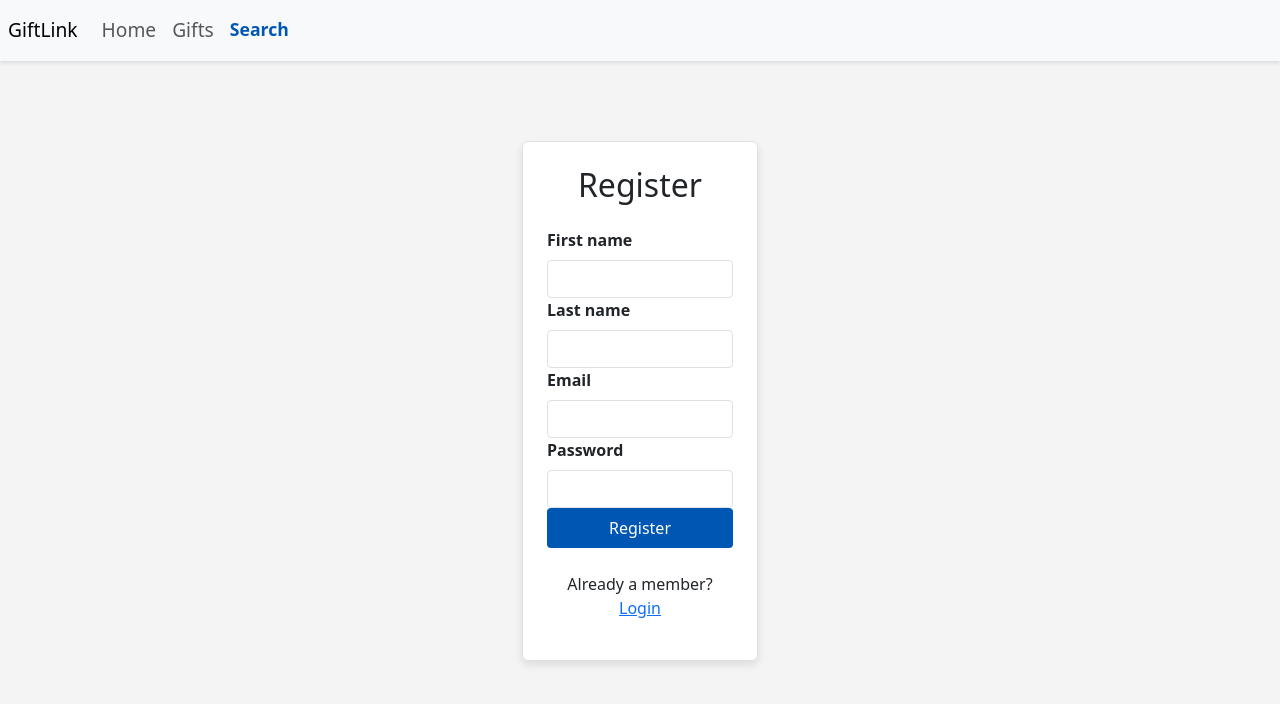
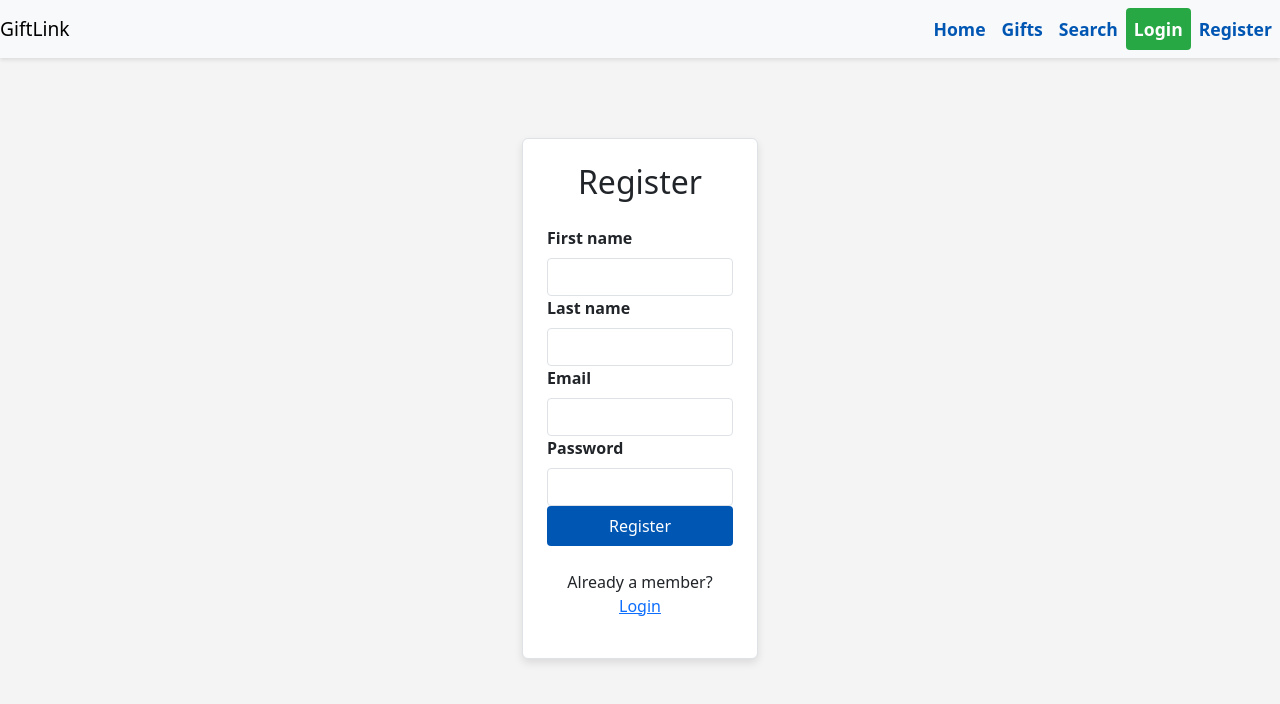
Before and after one commit to neo-the-coder/fullstack-capstone-project, a React (Create React App) app in the folder giftlink-frontend/: page /app/register in a window 1280 px wide. Shown: the top 704 px of the page. Built offline with nearby package versions, Linux system fonts and the light colour scheme.

Commit message:
update: navbar register

```diff
--- a/giftlink-frontend/src/components/Navbar/Navbar.js
+++ b/giftlink-frontend/src/components/Navbar/Navbar.js
@@ -1,24 +1,80 @@
-import React from 'react';
+import React, { useEffect } from 'react'
+import { Link, useNavigate } from 'react-router-dom'
+import {urlConfig} from '../../config';
+import { useAppContext } from '../../context/AuthContext';
 
 export default function Navbar() {
+    const { isLoggedIn, setIsLoggedIn, userName, setUserName } = useAppContext();
+
+  const navigate=useNavigate();
+    useEffect(() => {
+        const authTokenFromSession = sessionStorage.getItem('auth-token');
+        const nameFromSession = sessionStorage.getItem('name');
+        if (authTokenFromSession) {
+            if(isLoggedIn && nameFromSession) {
+              setUserName(nameFromSession);
+            } else {
+              sessionStorage.removeItem('auth-token');
+              sessionStorage.removeItem('name');
+              sessionStorage.removeItem('email');
+              setIsLoggedIn(false);
+            }
+        }
+    },[isLoggedIn, setIsLoggedIn, setUserName])
+    const handleLogout=()=>{
+        sessionStorage.removeItem('auth-token');
+        sessionStorage.removeItem('name');
+        sessionStorage.removeItem('email');
+        setIsLoggedIn(false);
+        navigate(`/app`);
+
+    }
+    const profileSecton=()=>{
+      navigate(`/app/profile`);
+    }
     return (
-        <nav className="navbar navbar-expand-lg navbar-light bg-light px-2">
-            <a className="navbar-brand" href="/">GiftLink</a>
+        <>
+            <nav className="navbar navbar-expand-lg navbar-light bg-light" id='navbar_container'>
+        <a className="navbar-brand" href={`${urlConfig.backendUrl}/app`}>GiftLink</a>
 
-            <div className="collapse navbar-collapse" id="navbarNav">
-                <ul className="navbar-nav">
-                    {/* Task 1: Add links to Home and Gifts below*/}
-                    <li>
-                        <a className="nav-link" href="/home.html">Home</a>
-                    </li>
-                    <li>
-                        <a className="nav-link" href="/app">Gifts</a>
+        <button className="navbar-toggler" type="button" data-toggle="collapse" data-target="#navbarNav" aria-controls="navbarNav" aria-expanded="false" aria-label="Toggle navigation">
+          <span className="navbar-toggler-icon"></span>
+        </button>
+
+        <div className="collapse navbar-collapse justify-content-end" id="navbarNav">
+          <ul className="navbar-nav">
+            <li className="nav-item">
+              <a className="nav-link" href="/home.html">Home</a> {/* Link to home.html */}
+            </li>
+            <li className="nav-item">
+              <Link className="nav-link" to="/app">Gifts</Link> {/* Updated Link */}
+            </li>
+            <li className="nav-item">
+              <Link className="nav-link" to="/app/search">Search</Link>
+            </li>
+            <ul className="navbar-nav ml-auto">
+            {isLoggedIn ? (
+                <>
+                <li className="nav-item"> <span className="nav-link" style={{color: "black", cursor:"pointer"}} onClick={profileSecton}>Welcome, {userName}</span> </li>
+                <li className="nav-item"><button className="nav-link login-btn" onClick={handleLogout}>Logout</button></li>
+                </>
+                )  : (
+                <>
+                    <li className="nav-item">
+
+                    <Link className="nav-link login-btn" to="/app/login">Login</Link>
                     </li>
                     <li className="nav-item">
-                        <a className="nav-link" to="/app/search">Search</a>
+                    <Link className="nav-link register-btn" to="/app/register">Register</Link>
                     </li>
-                </ul>
-            </div>
-        </nav>
-    );
+                </>
+            )
+
+            }
+            </ul>
+          </ul>
+        </div>
+      </nav>
+        </>
+    )
 }
--- a/giftlink-frontend/src/components/RegisterPage/RegisterPage.js
+++ b/giftlink-frontend/src/components/RegisterPage/RegisterPage.js
@@ -1,14 +1,51 @@
 import React, { useState } from 'react';
 import './RegisterPage.css';
+import {urlConfig} from '../../config'
+import { useAppContext } from '../../context/AuthContext'
+import { useNavigate } from 'react-router-dom'
 
 function RegisterPage() {
     const [firstName, setFirstName] = useState('');
     const [lastName, setLastName] = useState('');
     const [email, setEmail] = useState('');
     const [password, setPassword] = useState('');
+    const [error, setError] = useState('');
 
-    const handleRegister = () => {
-        console.log('Registered')
+    const navigate = useNavigate();
+    const {setIsLoggedIn} = useAppContext();
+
+    const handleRegister = async () => {
+        try{
+            const response = await fetch(`${urlConfig.backendUrl}/api/auth/register`, {
+                method: 'POST',
+                headers: {
+                    'content-type': 'application/json',
+                },
+                body: JSON.stringify({
+                    firstName,
+                    lastName,
+                    email,
+                    password
+                })
+           })
+
+           const json = await response.json();
+
+           if (json.authtoken) {
+            sessionStorage.setItem('auth-token', json.authtoken);
+            sessionStorage.setItem('name', json.firstName);
+            sessionStorage.setItem('email', json.email);
+            setIsLoggedIn(true);
+            navigate('/app');
+           }
+
+           if (json.error) {
+            setError(json.error)
+           }
+
+            }catch (e) {
+              console.log("Error fetching details: " + e.message);
+          }
     }
 
     return (
@@ -32,6 +69,7 @@ function RegisterPage() {
 
                             <button className="btn btn-primary w-100 mb-3" type="submit">Register</button>
                         </form>
+                        <div className='text-danger'>{error}</div>
                 {/* insert code here to create a button that performs the `handleRegister` function on click */}
                     <p className="mt-4 text-center">
                         Already a member? <a href="/app/login" className="text-primary">Login</a>
```
